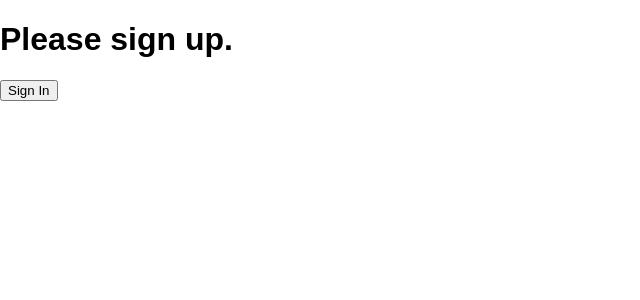
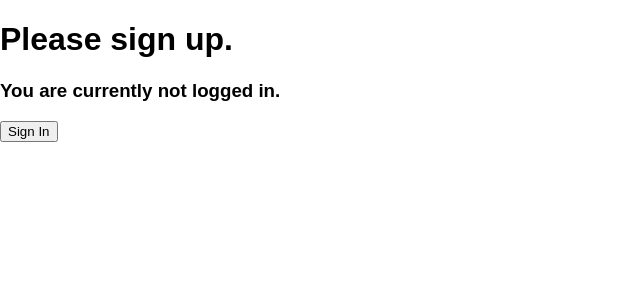
Before and after one commit to ruelasb/tinyapps, a React (Create React App) app: page / in a window 1280 px wide. Shown: the top 300 px of the page, without its empty margins (0-640 px from the left). Built offline with nearby package versions, Linux system fonts and the light colour scheme.

Commit message:
Sign in/out Toggle with condition

```diff
--- a/src/index.js
+++ b/src/index.js
@@ -55,6 +55,7 @@ class LoginControl extends React.Component {
 		return(
 			<div>
 				<Greeting isLoggedIn={isLoggedIn}/>
+				<h3>You are currently {isLoggedIn ? 'currently' : 'not' } logged in.</h3>
 				{button}
 			</div>
 		);
```
